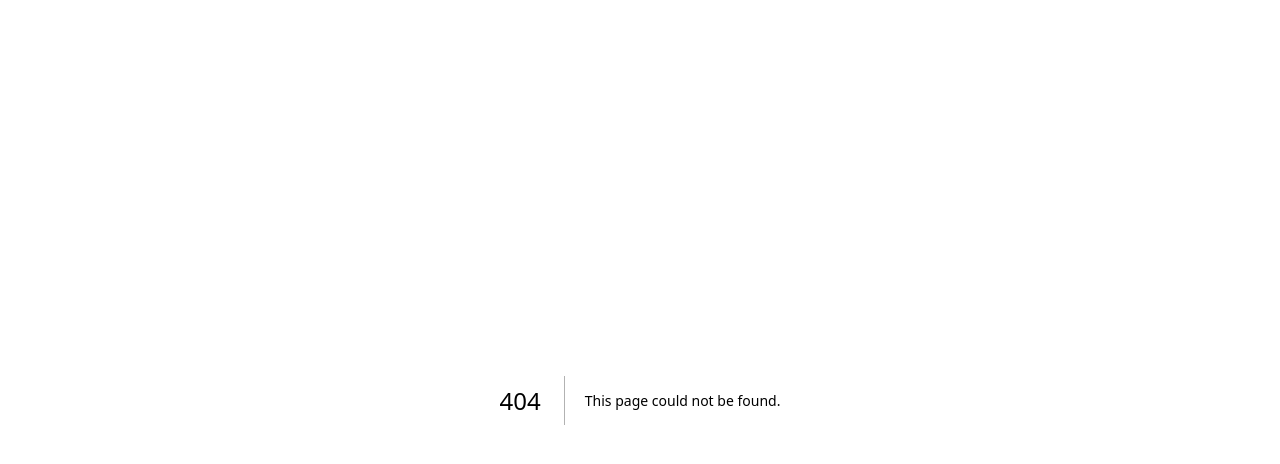
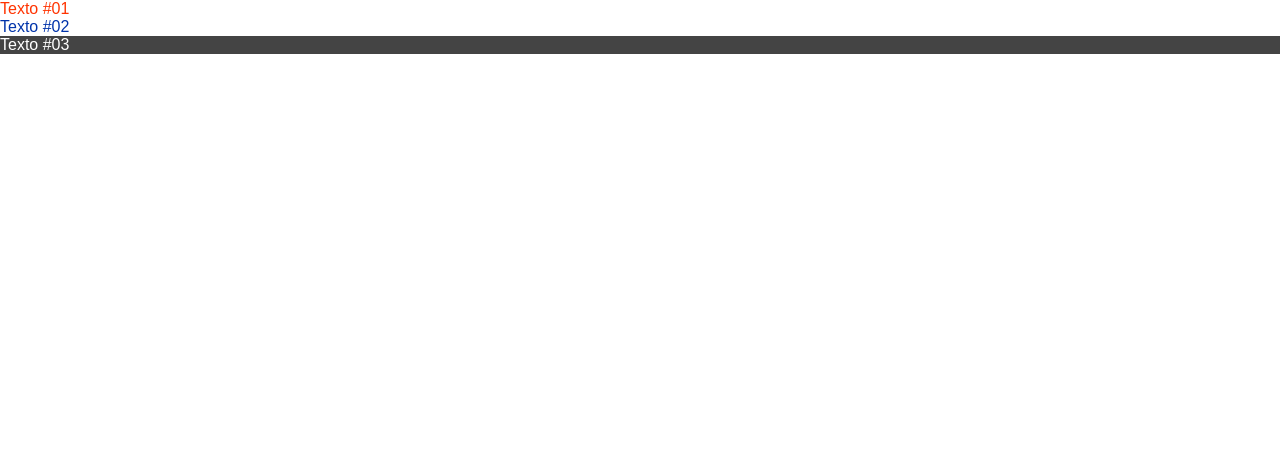
Before and after one commit to brunotoshiaki/nextjs, a Next.js app in the folder exercicios/: page /css/integracao2 in a window 1280 px wide. Before the commit this address had no page. Shown: the top 464 px of the page. Built offline with nearby package versions, Linux system fonts and the light colour scheme.

Commit message:
Integração com o css somente com um componente

```diff
--- /dev/null
+++ b/exercicios/pages/css/integracao2.jsx
@@ -0,0 +1,10 @@
+import styles from "./integracao2.module.css"
+export default function integracao2() {
+    return (
+        <div >
+            <div className={styles.vermelha}>Texto #01</div>
+            <div className={styles.azul}>Texto #02</div>
+            <div className={styles.branca}>Texto #03</div>
+        </div>
+    )
+}
--- /dev/null
+++ b/exercicios/pages/css/integracao2.module.css
@@ -0,0 +1,12 @@
+ .vermelha {
+    color: #f30;
+}
+
+ .azul {
+    color: #03a;
+}
+
+.branca {
+    background-color: #444;
+    color: #fff;
+}
```
